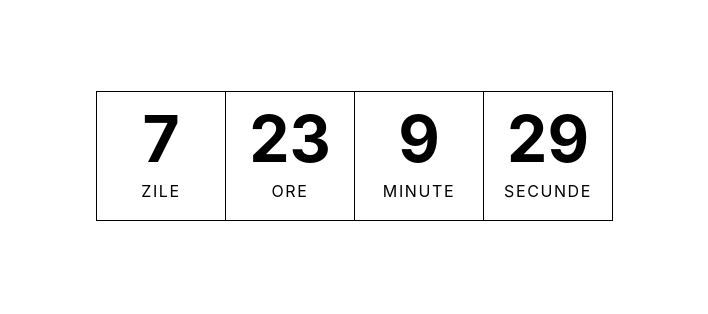
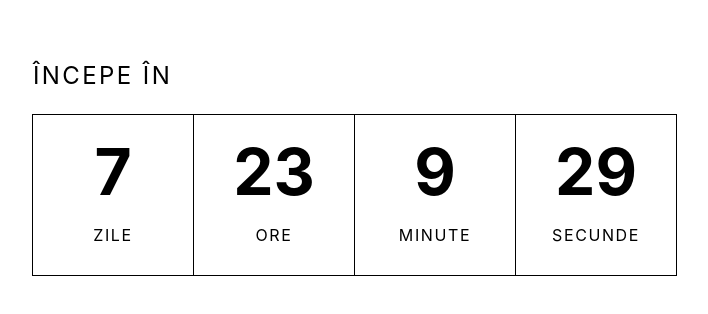
Before and after one commit to dalandcap/countdown, a React (Create React App) app: page / in a window 1280 px wide. Shown: the part 244-558 px from the top of the page, without its empty margins (285-993 px from the left). Built offline with nearby package versions, Linux system fonts and the light colour scheme.

Commit message:
add caption to layout

```diff
--- a/src/App.tsx
+++ b/src/App.tsx
@@ -1,10 +1,30 @@
+import i18next from 'i18next';
 import React, { FC } from 'react';
+import styled from 'styled-components';
 import Countdown from './Countdown';
 
+const Wrapper = styled.div`
+height: 100vh;
+margin: auto;
+display: flex;
+justify-content: center;
+flex-direction: column;
+width: fit-content;
+`;
+
+const Caption = styled.h3`
+text-transform: uppercase;
+font-weight: unset;
+font-size: 1.5rem;
+letter-spacing: .1em;
+`;
 
 const App: FC = () => (
   <div className="App">
+    <Wrapper>
+    <Caption>{i18next.t('caption')}</Caption>
     <Countdown />
+    </Wrapper>
   </div>
 );
 
--- a/src/Countdown.tsx
+++ b/src/Countdown.tsx
@@ -8,7 +8,6 @@ const END_TIME = '6 December 2021 07:14:52 GMT';
 
 
 const CellsContainer = styled.div`
-height: 100vh;
 display: flex;
 justify-content: center;
 align-items: center;
--- a/src/components/TimeCell/TimeCell.tsx
+++ b/src/components/TimeCell/TimeCell.tsx
@@ -2,8 +2,8 @@ import React, { FC } from 'react';
 import styled from 'styled-components';
 
 const Wrapper = styled.div`
-  width: 8rem;
-  height: 8rem;
+  width: 10rem;
+  height: 10rem;
   border: 1px solid black;
   display: flex;
   flex-direction: column;
--- a/src/locales/en.json
+++ b/src/locales/en.json
@@ -1,5 +1,5 @@
 {
-    "label": "Starts in",
+    "caption": "Starts in",
     "seconds": "seconds",
     "minutes": "minutes",
     "hours": "hours",
--- a/src/locales/ro.json
+++ b/src/locales/ro.json
@@ -1,5 +1,5 @@
 {
-    "label": "Începe în",
+    "caption": "Începe în",
     "seconds": "secunde",
     "minutes": "minute",
     "hours": "ore",
```
